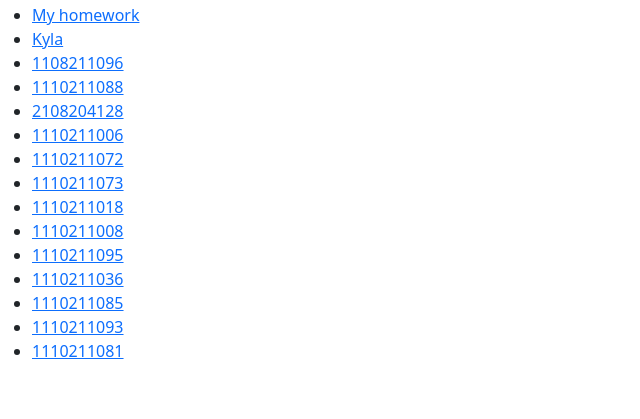
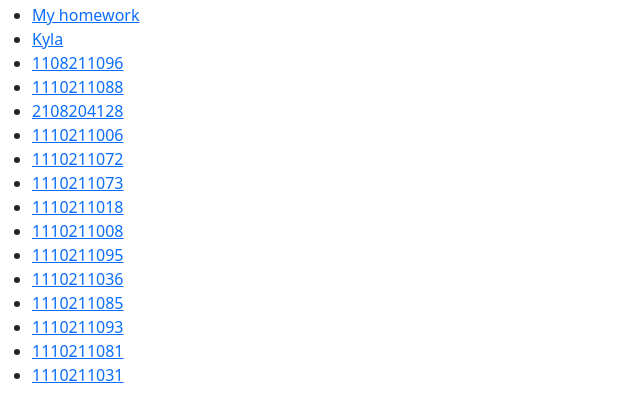
Before and after one commit to weihaolai/starter, a plain HTML site: page index.html in a window 1280 px wide. Shown: the part 53-472 px from the top of the page, without its empty margins (0-640 px from the left). Drawn offline with nearby package versions, Linux system fonts and the light colour scheme.

Commit message:
Update index.html

```diff
--- a/index.html
+++ b/index.html
@@ -27,6 +27,7 @@
         <li><a href="1110211085.html">1110211085</a></li>
         <li><a href="1110211093.html">1110211093</a></li>
         <li><a href="1110211081.html">1110211081</a></li>
+        <li><a href="1110211031.html">1110211031</a></li>
 
 
     </ul>
```
